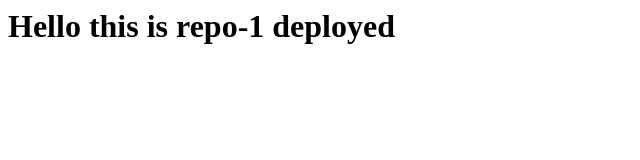
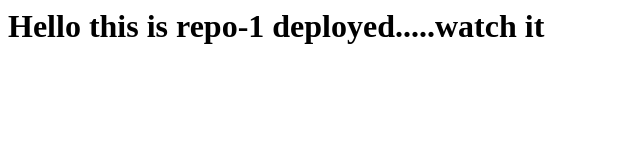
Before and after one commit to Lucifer7669/Repo-1, a plain HTML site: page index.html in a window 1280 px wide. Shown: the whole page, without its empty margins (0-640 px from the left). Drawn offline with Linux system fonts and the light colour scheme.

Commit message:
Update index.html

```diff
--- a/index.html
+++ b/index.html
@@ -1 +1 @@
-<h1>Hello this is repo-1 deployed</h1>
+<h1>Hello this is repo-1 deployed.....watch it</h1>
```
